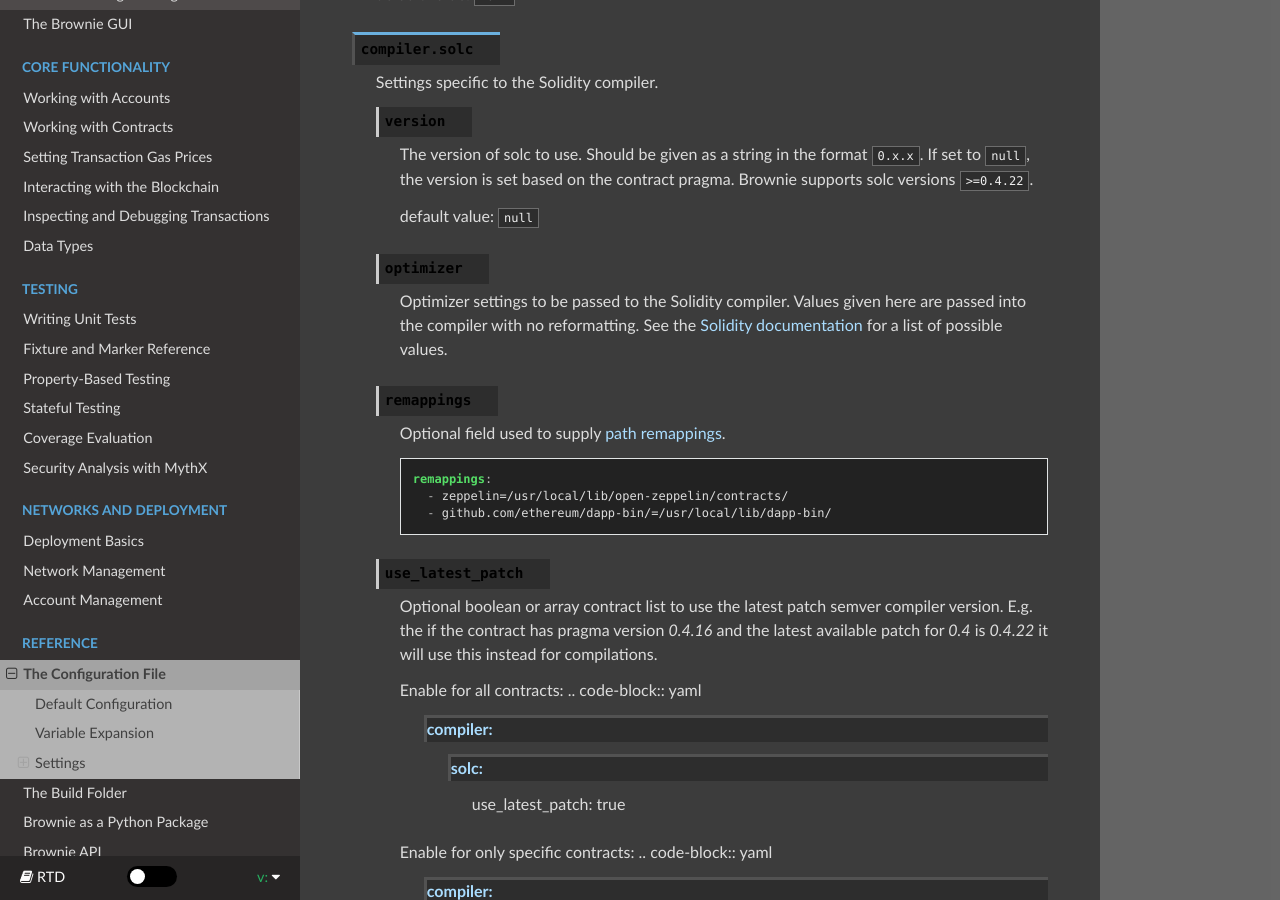
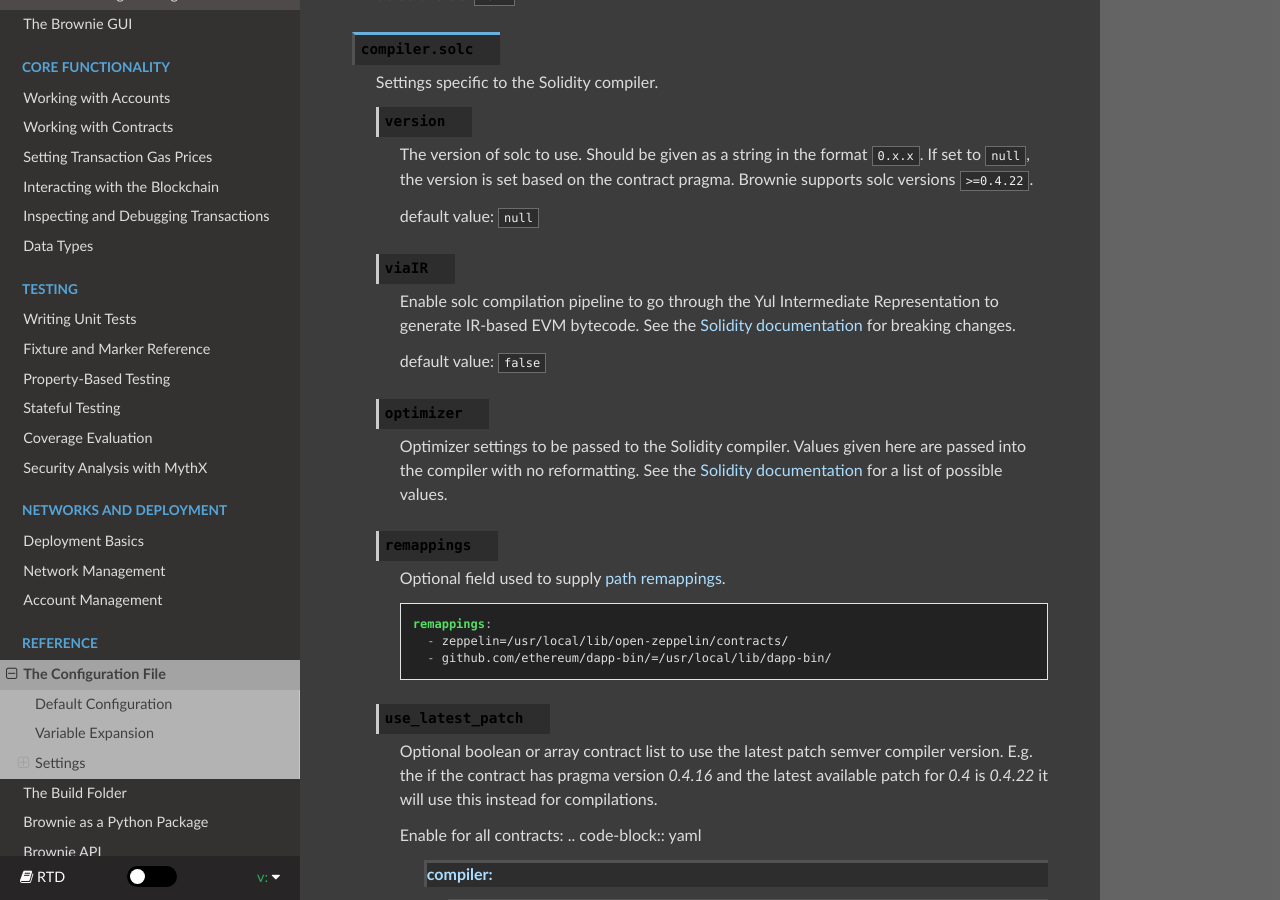
Before and after one commit to eth-brownie/brownie, a Sphinx documentation site: the page built from docs/config.rst, in a window 1280 px wide and 900 px high, scrolled down 4276 px. Built offline with Sphinx 7.4.7 and the Read the Docs theme 2.0.0, drawn with Linux system fonts in a browser that asks for light colours.

Commit message:
doc: Add viaIR configuration documentation

```diff
--- a/docs/config.rst
+++ b/docs/config.rst
@@ -209,6 +209,12 @@
 
         default value: ``null``
 
+    .. py:attribute:: viaIR
+
+        Enable solc compilation pipeline to go through the Yul Intermediate Representation to generate IR-based EVM bytecode. See the `Solidity documentation <https://docs.soliditylang.org/en/latest/ir-breaking-changes.html>`_ for breaking changes.
+
+        default value: ``false``
+
     .. py:attribute:: optimizer
 
         Optimizer settings to be passed to the Solidity compiler. Values given here are passed into the compiler with no reformatting. See the `Solidity documentation <https://solidity.readthedocs.io/en/latest/using-the-compiler.html#input-description>`_ for a list of possible values.
```
